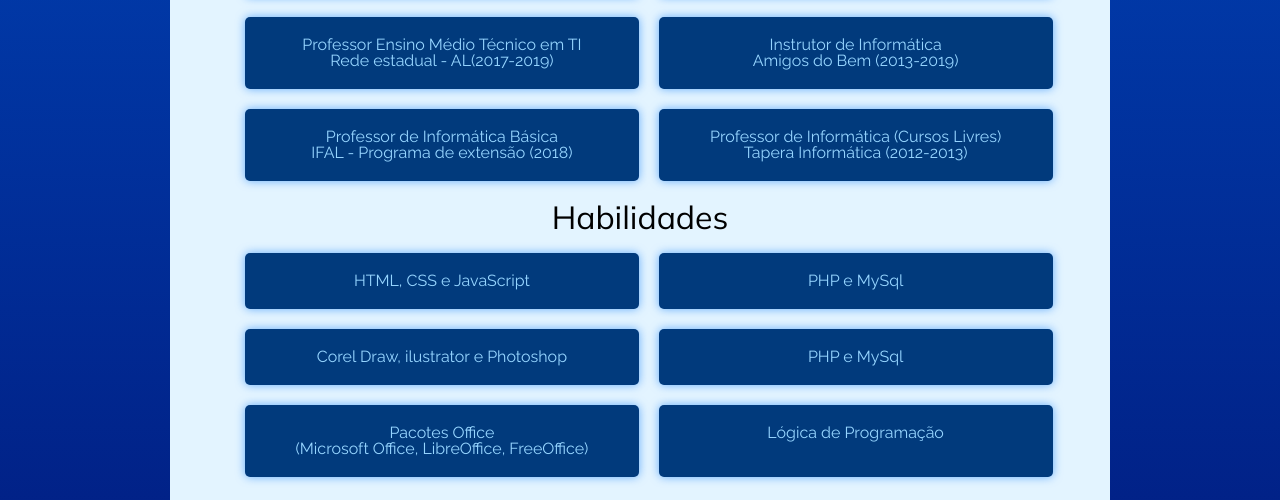
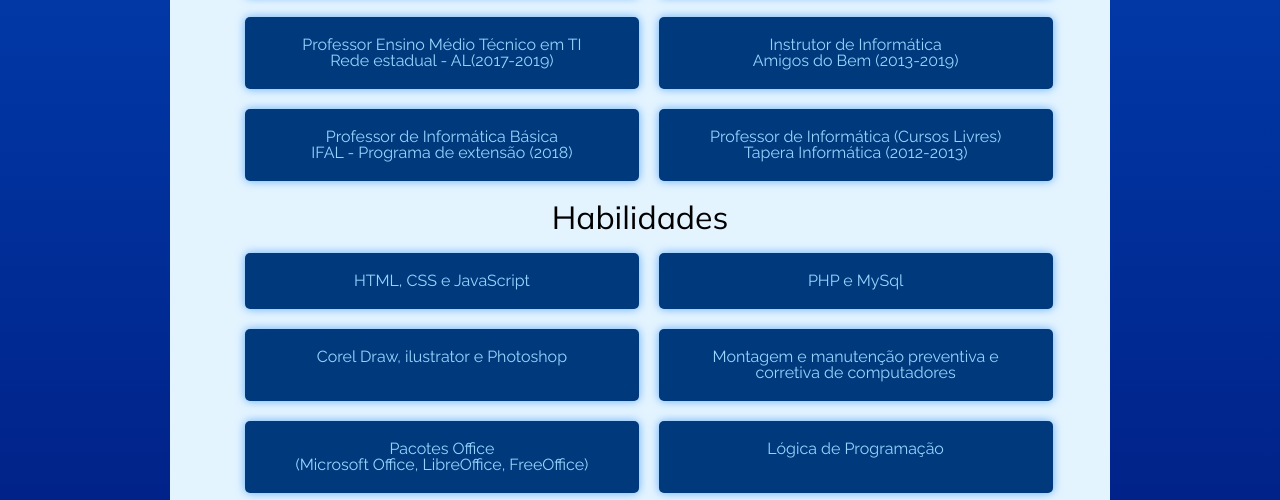
Before and after one commit to AdrielMax/alura, a plain HTML site: page index.html in a window 1280 px wide. Shown: the part 1394-1894 px from the top of the page. Drawn offline with Linux system fonts and the light colour scheme; a web font is replaced by a local one.

Commit message:
Update index.html

```diff
--- a/index.html
+++ b/index.html
@@ -103,7 +103,7 @@
             </div>
             <div class="educacao">
                 <p>Corel Draw, ilustrator e Photoshop</p>
-                <p>PHP e MySql</p>
+                <p>Montagem e manutenção preventiva e corretiva de computadores</p>
             </div>
             <div class="educacao">
                 <p>Pacotes Office<br>(Microsoft Office, LibreOffice, FreeOffice)</p>
```
